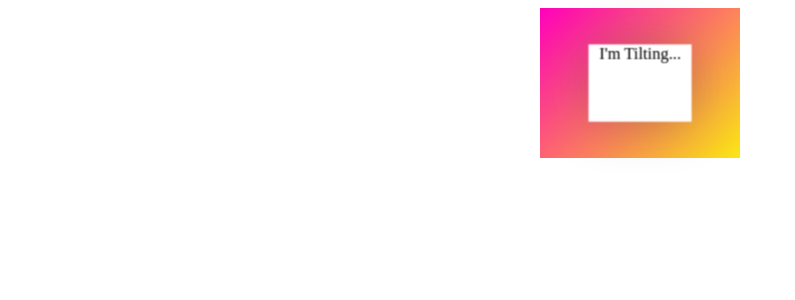
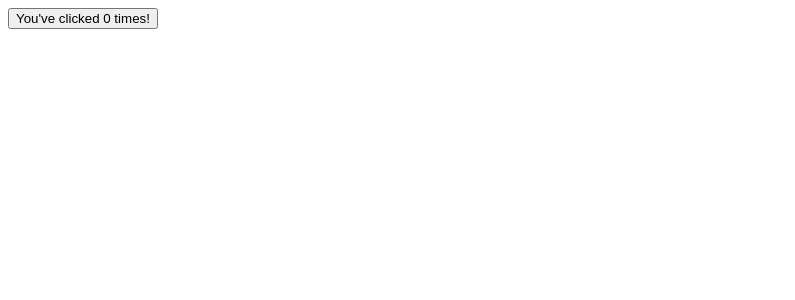
Before and after one commit to MissedMemo/react-hooks, a React app: page / in a window 1280 px wide. Shown: the top 300 px of the page, without its empty margins (0-795 px from the left). Built offline with nearby package versions, Linux system fonts and the light colour scheme; the HTML template or start-up script is replaced by a standard one.

Commit message:
create sub-project for useState interaction

```diff
--- a/package.json
+++ b/package.json
@@ -3,7 +3,7 @@
     "start-dev": "webpack --mode development && node server",
     "start-prod": "NODE_ENV=production webpack --mode production && node server",
     "start": "yarn run start-dev",
-    "test": "jest src/3*"
+    "test": "jest src/4*"
   },
   "dependencies": {
     "@emotion/core": "^10.0.6",
--- /dev/null
+++ b/src/4-interactive-state/app.jsx
@@ -0,0 +1,6 @@
+import React, { Fragment } from 'react'
+import Counter from './counter'
+
+export default () => <Fragment>
+  <Counter />
+</Fragment>
--- /dev/null
+++ b/src/4-interactive-state/counter.jsx
@@ -0,0 +1,27 @@
+import React, { useState } from 'react'
+
+/*
+const Counter = () => {
+
+  const [count, setCount] = useState(0)
+
+  const increment = () => setCount( count +1 )
+
+  return <button onClick={ increment }>{ `You clicked ${count} times so far...` }</button>
+}
+*/
+
+// refactor as CUSTOM hook, with passed component properties
+
+const useCounter = initialValue => {
+  const [count, setCount] = useState( initialValue )
+  const increment = () => setCount( count +1 )
+  return { count, increment }
+}
+
+const Counter = ({initialValue = 0}) => {
+  const { count, increment } = useCounter( initialValue )
+  return <button onClick={ increment }>{ `You've clicked ${count} times!` }</button>
+}
+
+export default Counter
--- a/src/index.js
+++ b/src/index.js
@@ -1,7 +1,7 @@
 import React from 'react'
 import { render } from 'react-dom'
 
-import App from './3-useRef/app'
+import App from './4-interactive-state/app'
 
 render(
   <App />,
```
Also changed, not shown: 1 other file (tests, documents, lock files or other folders).
